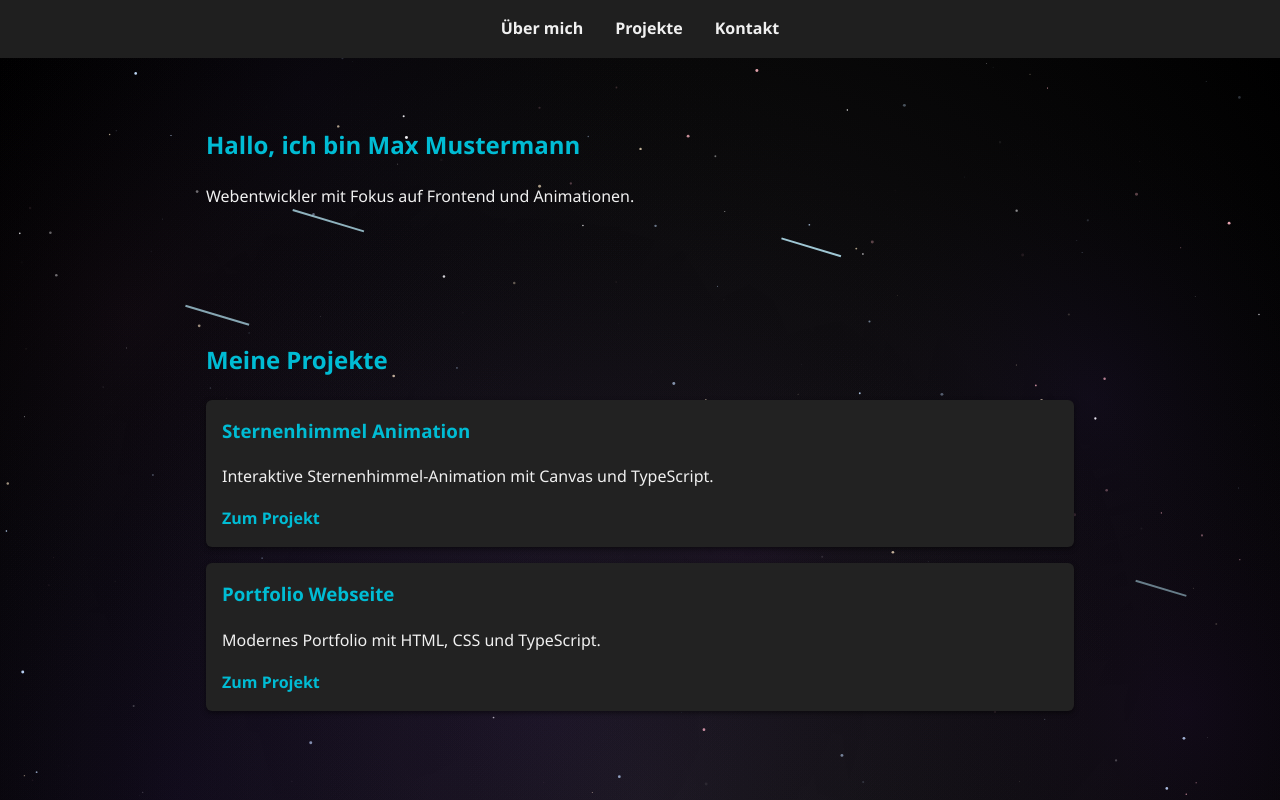
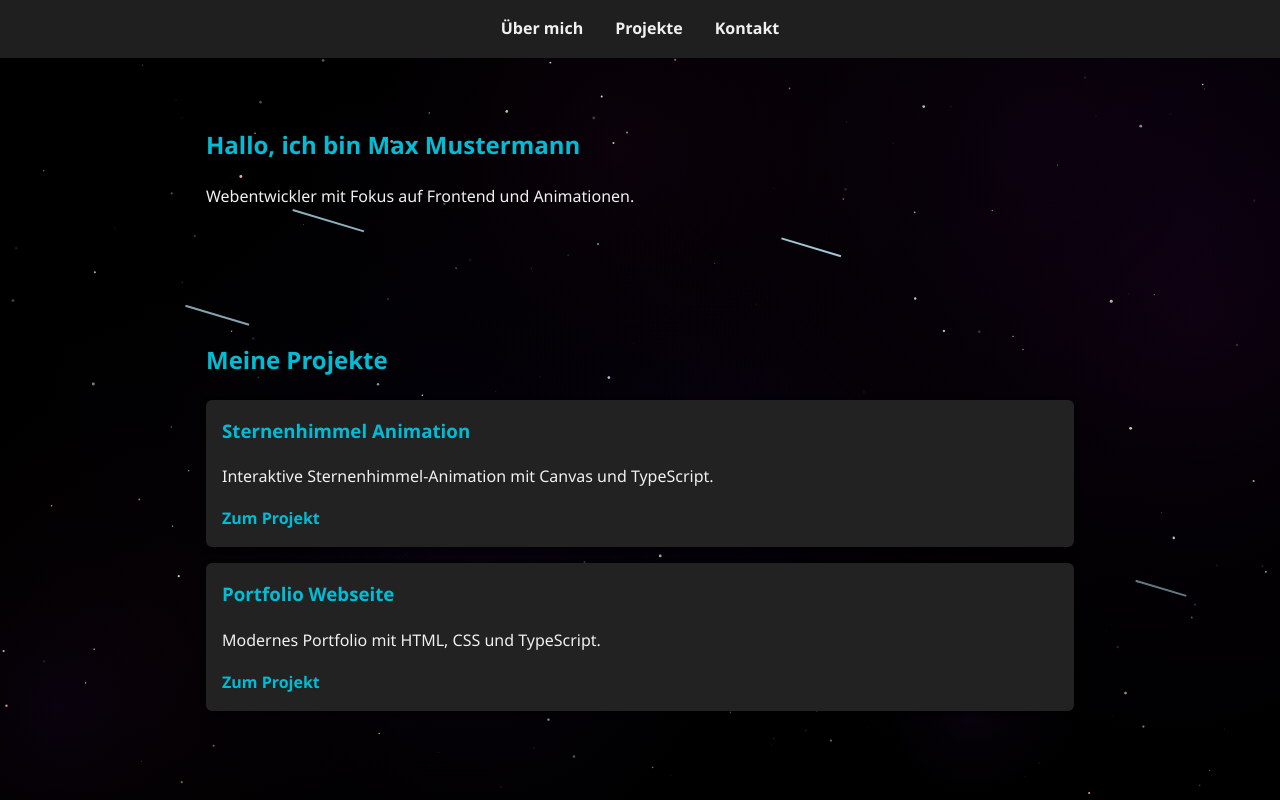
Before and after one commit to maremike/portfolio, a plain HTML site: page index.html in a window 1280 px wide. Shown: the top 800 px of the page. Drawn offline with Linux system fonts and the light colour scheme; animation ran at ten frames a second.

Commit message:
Changed style and restructured code.

```diff
--- a/css/style.css
+++ b/css/style.css
@@ -111,7 +111,7 @@ footer {
   text-decoration: underline;
 }
 
-#starfield {
+#space {
   position: fixed;
   top: 0;
   left: 0;
@@ -119,5 +119,5 @@ footer {
   height: 100%;
   display: block;
   z-index: -1; /* behind everything */
-  background: radial-gradient(ellipse at bottom, #1a1a1a 0%, #000000 100%);
+  background: #000000;
 }
--- a/index.html
+++ b/index.html
@@ -7,7 +7,7 @@
   <link rel="stylesheet" href="css/style.css" />
 </head>
 <body>
-  <canvas id="starfield"></canvas>
+  <canvas id="space"></canvas>
 
   <header>
     <nav>
--- a/js/background/overlay.js
+++ b/js/background/overlay.js
@@ -1,5 +1,5 @@
-export function initGalaxy() {
-    const canvas = document.getElementById("starfield");
+export function initSpace() {
+    const canvas = document.getElementById("space");
     if (!canvas) return;
     const ctx = canvas.getContext("2d");
 
@@ -170,3 +170,13 @@ export function initGalaxy() {
 
     animate();
 }
+
+export function initSky() {
+    function animate() {
+        ctx.clearRect(0, 0, canvas.width, canvas.height);
+
+        requestAnimationFrame(animate);
+    }
+
+    animate();
+}
--- a/js/main.js
+++ b/js/main.js
@@ -1,10 +1,10 @@
+import { initSpace } from "./background/overlay.js";
 import { renderProjects } from "./projects.js";
-import { initGalaxy } from "./background/overlay.js";
 import { setupForm } from "./contact.js";
 
 function init() {
+    initSpace();
     renderProjects();
     setupForm();
-    initGalaxy();
 }
 document.addEventListener('DOMContentLoaded', init);
```
Also changed, not shown: src/todo.txt (+5 -3 lines).
